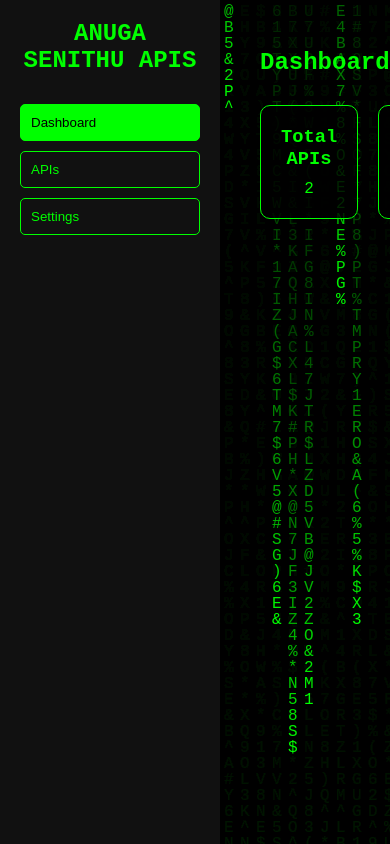
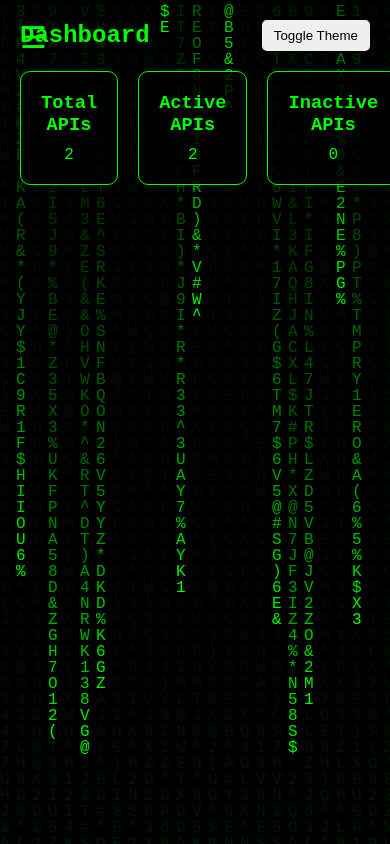
Before and after one commit to cyberxdevsofficial/anuga-api-site, a plain HTML site: page index.html in a window 390 px wide. Drawn offline with Linux system fonts and the light colour scheme.

Commit message:
Update style.css

```diff
--- a/style.css
+++ b/style.css
@@ -1,55 +1,47 @@
 /* Reset */
-* { margin:0; padding:0; box-sizing: border-box; }
+* { margin:0; padding:0; box-sizing:border-box; }
 
-body, html { height: 100%; font-family: 'Courier New', monospace; overflow-x: hidden; }
+body, html { height:100%; font-family:'Courier New', monospace; overflow-x:hidden; }
 
-#matrix-bg {
-  position: fixed; top: 0; left: 0; z-index: -1;
-  width: 100%; height: 100%; background: black;
-}
+/* Matrix Background */
+#matrix-bg { position:fixed; top:0; left:0; z-index:-1; width:100%; height:100%; background:black; }
 
 /* Sidebar */
 .sidebar {
-  position: fixed; left: 0; top: 0; bottom: 0;
-  width: 220px; background: #111; color: #0f0;
-  padding: 20px; display: flex; flex-direction: column;
+  position: fixed; left:0; top:0; bottom:0; width:220px; background:#111; color:#0f0;
+  padding:20px; display:flex; flex-direction:column; z-index:2; transition: transform 0.3s ease;
 }
 
-.sidebar h2 { text-align: center; margin-bottom: 30px; }
+.sidebar h2 { text-align:center; margin-bottom:30px; }
+.sidebar nav button {
+  background:none; border:1px solid #0f0; color:#0f0; padding:10px; margin-bottom:10px; cursor:pointer; width:100%; border-radius:5px; text-align:left;
+}
+.sidebar nav button.active, .sidebar nav button:hover { background:#0f0; color:#000; }
 
-.sidebar nav button {
-  background: none; border: 1px solid #0f0; color: #0f0;
-  padding: 10px; margin-bottom: 10px; cursor: pointer; width: 100%;
-  border-radius: 5px; text-align: left;
+/* Hamburger Menu */
+#menu-btn {
+  display:none; position:fixed; top:20px; left:20px; font-size:30px; background:none; border:none; color:#0f0; z-index:3; cursor:pointer;
 }
 
-.sidebar nav button.active, .sidebar nav button:hover { background: #0f0; color: #000; }
-
-/* Main */
-main {
-  margin-left: 240px; padding: 20px;
-  min-height: 100vh; color: #0f0; position: relative; z-index:2;
-}
-
-header { display: flex; justify-content: space-between; align-items: center; margin-bottom: 20px; }
-
-header h1 { font-size: 24px; }
-header button { padding: 8px 12px; border-radius: 5px; border:none; cursor:pointer; }
+/* Main Content */
+main { margin-left:240px; padding:20px; min-height:100vh; color:#0f0; position:relative; z-index:2; }
+header { display:flex; justify-content:space-between; align-items:center; margin-bottom:20px; }
+header h1 { font-size:24px; }
+header button { padding:8px 12px; border-radius:5px; border:none; cursor:pointer; }
 
 /* Tabs */
-.tab-content.hidden { display: none; }
-
-.stats { display: flex; gap: 20px; margin-bottom: 20px; }
-.card { background: rgba(0,0,0,0.8); border: 1px solid #0f0; padding: 20px; border-radius: 10px; flex:1; text-align:center; }
-.card h3 { margin-bottom: 10px; }
+.tab-content.hidden { display:none; }
+.stats { display:flex; gap:20px; margin-bottom:20px; }
+.card { background:rgba(0,0,0,0.8); border:1px solid #0f0; padding:20px; border-radius:10px; flex:1; text-align:center; }
+.card h3 { margin-bottom:10px; }
 
 /* API Cards */
-.api-buttons { margin-bottom: 15px; }
-.filter-btn { padding: 8px 12px; margin-right: 10px; cursor: pointer; border:1px solid #0f0; border-radius:5px; background:none; color:#0f0; }
+.api-buttons { margin-bottom:15px; }
+.filter-btn { padding:8px 12px; margin-right:10px; cursor:pointer; border:1px solid #0f0; border-radius:5px; background:none; color:#0f0; }
 .filter-btn.active, .filter-btn:hover { background:#0f0; color:#000; }
 
 .api-container { display:flex; flex-wrap:wrap; gap:15px; }
-.api-card { background: rgba(0,0,0,0.8); border:1px solid #0f0; padding:15px; width:250px; border-radius:10px; }
+.api-card { background:rgba(0,0,0,0.8); border:1px solid #0f0; padding:15px; width:250px; border-radius:10px; }
 .api-card h3 { margin-bottom:10px; }
 .api-card button { padding:8px 12px; border:none; border-radius:5px; cursor:pointer; background:#0f0; color:#000; font-weight:bold; }
 .api-card button:hover { background:#0c0; }
@@ -57,10 +49,18 @@ header button { padding: 8px 12px; border-radius: 5px; border:none; cursor:point
 /* Footer */
 footer { text-align:center; padding:20px; color:#0f0; text-shadow:0 0 5px #0f0; }
 
-/* Dark / Light */
+/* Dark / Light Themes */
 body.light { color:#000; }
 body.light .api-card { background:#fff; border-color:#000; }
 body.light .api-card button { background:#000; color:#fff; }
 body.light .filter-btn { color:#000; border-color:#000; }
 body.light .filter-btn.active, body.light .filter-btn:hover { background:#000; color:#0f0; }
 body.light .card { background:#eee; border-color:#000; color:#000; }
+
+/* Responsive Sidebar */
+@media(max-width:768px){
+  .sidebar { transform: translateX(-100%); }
+  .sidebar.show { transform: translateX(0); }
+  main { margin-left:0; }
+  #menu-btn { display:block; }
+}
```
